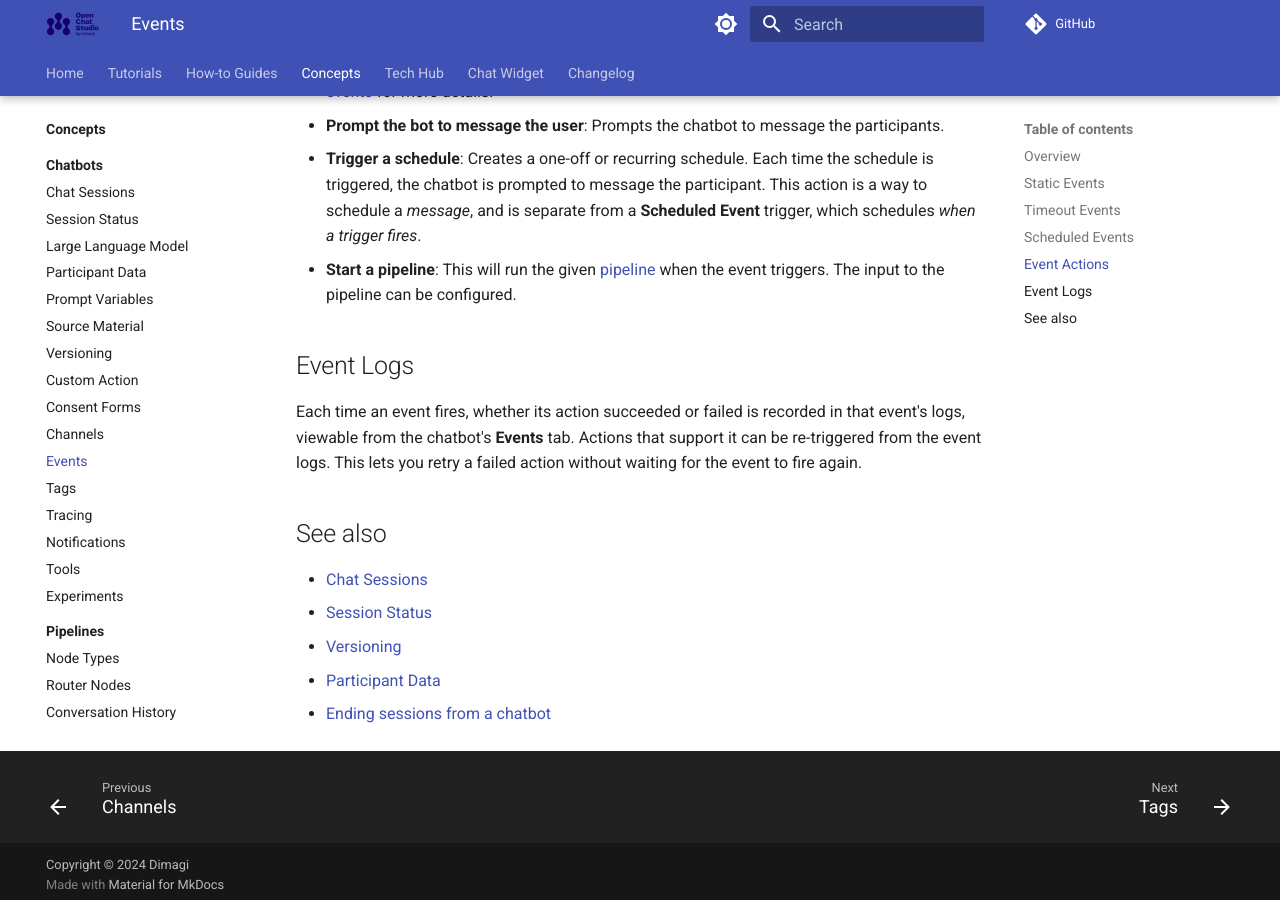
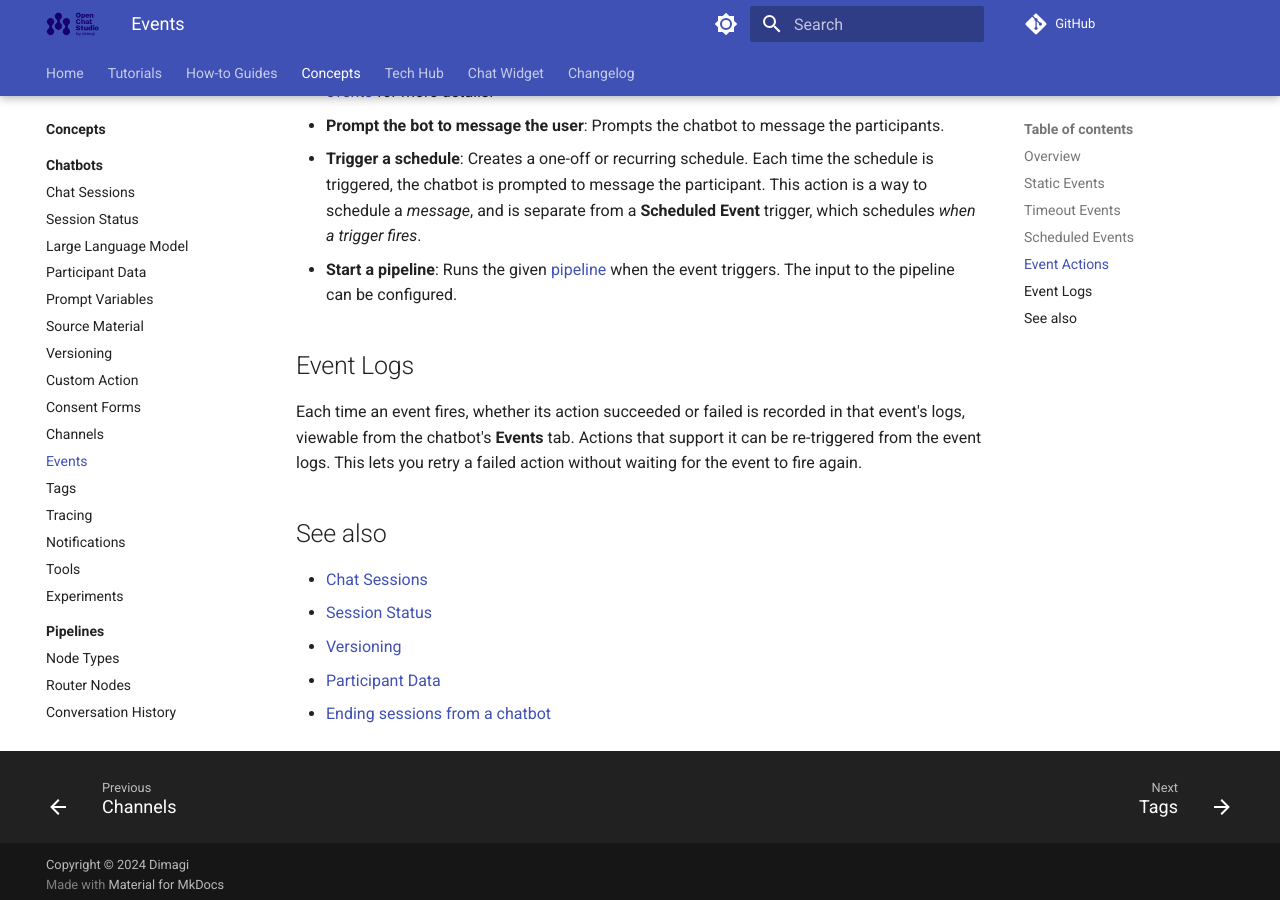
Before and after one commit to dimagi/open-chat-studio-docs, an MkDocs documentation site: the page built from docs/concepts/events.md, in a window 1280 px wide and 900 px high, scrolled down 2772 px. Built offline with MkDocs 1.6.1 and Material for MkDocs 9.7.7, drawn with Linux system fonts in a browser that asks for light colours; a script that is not in the unit is left out; comment, search, counter and statistics services are not loaded.

Commit message:
Review fix: wording consistency

```diff
--- a/docs/concepts/events.md
+++ b/docs/concepts/events.md
@@ -89,7 +89,7 @@ The available actions are:
 - **Trigger a schedule**: Creates a one-off or recurring schedule.
   Each time the schedule is triggered, the chatbot is prompted to message the participant.
   This action is a way to schedule a *message*, and is separate from a **Scheduled Event** trigger, which schedules *when a trigger fires*.
-- **Start a pipeline**: This will run the given [pipeline](pipelines/index.md) when the event triggers.
+- **Start a pipeline**: Runs the given [pipeline](pipelines/index.md) when the event triggers.
   The input to the pipeline can be configured.
 
 ## Event Logs
```
